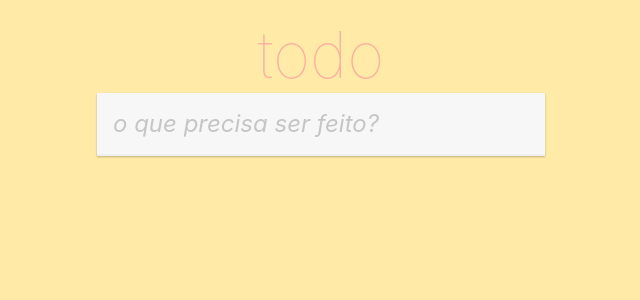
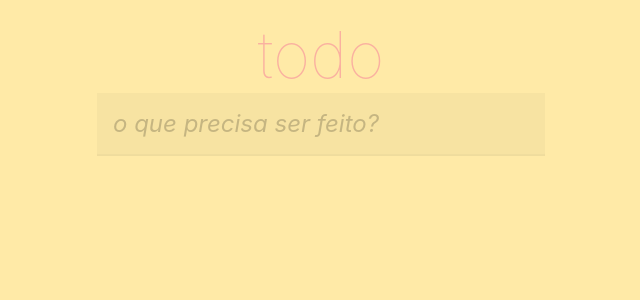
Before and after one commit to Tiago20Maia/todo-react, a React (Create React App) app in the folder todo/: page / in a window 1280 px wide. Shown: the top 300 px of the page, without its empty margins (319-959 px from the left). Built offline with nearby package versions, Linux system fonts and the light colour scheme.

Commit message:
Refatorando código: Criando componentes e usando PropTypes.

```diff
--- a/todo/package.json
+++ b/todo/package.json
@@ -6,6 +6,7 @@
     "@testing-library/jest-dom": "^5.17.0",
     "@testing-library/react": "^13.4.0",
     "@testing-library/user-event": "^13.5.0",
+    "prop-types": "^15.8.1",
     "react": "^18.2.0",
     "react-dom": "^18.2.0",
     "react-icons": "^5.1.0",
--- a/todo/src/App.js
+++ b/todo/src/App.js
@@ -2,19 +2,12 @@
 import { MdDelete } from 'react-icons/md';
 
 import './App.css';
+import NewTodo from './components/NewTodo';
 
 const App = () => {
-    const ESCAPE_KEY = 27;
-    const ENTER_KEY = 13;
+    const [todos, setTodos] = useState([]);
 
-    const [todos, setTodos] = useState([]);
-    const [value, setValue] = useState('');
-
-    const erase = () => {
-        setValue('');
-    };
-
-    const submit = () => {
+    const onNewTodo = (value) =>
         setTodos([
             ...todos,
             {
@@ -23,21 +16,6 @@
                 checked: false,
             },
         ]);
-
-        erase();
-    };
-
-    const onChange = (e) => {
-        setValue(e.target.value);
-    };
-
-    const onKeyDown = (e) => {
-        if (e.which === ENTER_KEY) {
-            submit();
-        } else if (e.which === ESCAPE_KEY) {
-            erase();
-        }
-    };
 
     const onToggle = (todo) => {
         setTodos(
@@ -56,14 +34,8 @@
             <header>
                 <h1 className="title">todo</h1>
             </header>
+            <NewTodo onNewTodo={onNewTodo} />
             <section className="main">
-                <input
-                    className="new-todo"
-                    placeholder="o que precisa ser feito?"
-                    value={value}
-                    onChange={onChange}
-                    onKeyDown={onKeyDown}
-                />
                 <ul className="todo-list">
                     {todos.map((todo) => (
                         <li key={todo.id.toString()}>
--- /dev/null
+++ b/todo/src/components/NewTodo/index.js
@@ -0,0 +1,41 @@
+import React, { useState } from 'react';
+import PropTyes from 'prop-types';
+
+const NewTodo = ({ onNewTodo }) => {
+    const ESCAPE_KEY = 27;
+    const ENTER_KEY = 13;
+
+    const [value, setValue] = useState('');
+
+    const erase = () => {
+        setValue('');
+    };
+
+    const submit = () => {
+        onNewTodo(value);
+        erase();
+    };
+
+    const onChange = (e) => {
+        setValue(e.target.value);
+    };
+
+    const onKeyDown = (e) => {
+        if (e.which === ENTER_KEY) {
+            submit();
+        } else if (e.which === ESCAPE_KEY) {
+            erase();
+        }
+    };
+
+    return (
+        <input
+            className="new-todo"
+            placeholder="o que precisa ser feito?"
+            value={value}
+            onChange={onChange}
+            onKeyDown={onKeyDown}
+        />
+    );
+};
+export default NewTodo;
```
Also changed, not shown: todo/src/components/NewTodo/styles.css (added), 1 other file (tests, documents, lock files or other folders).
